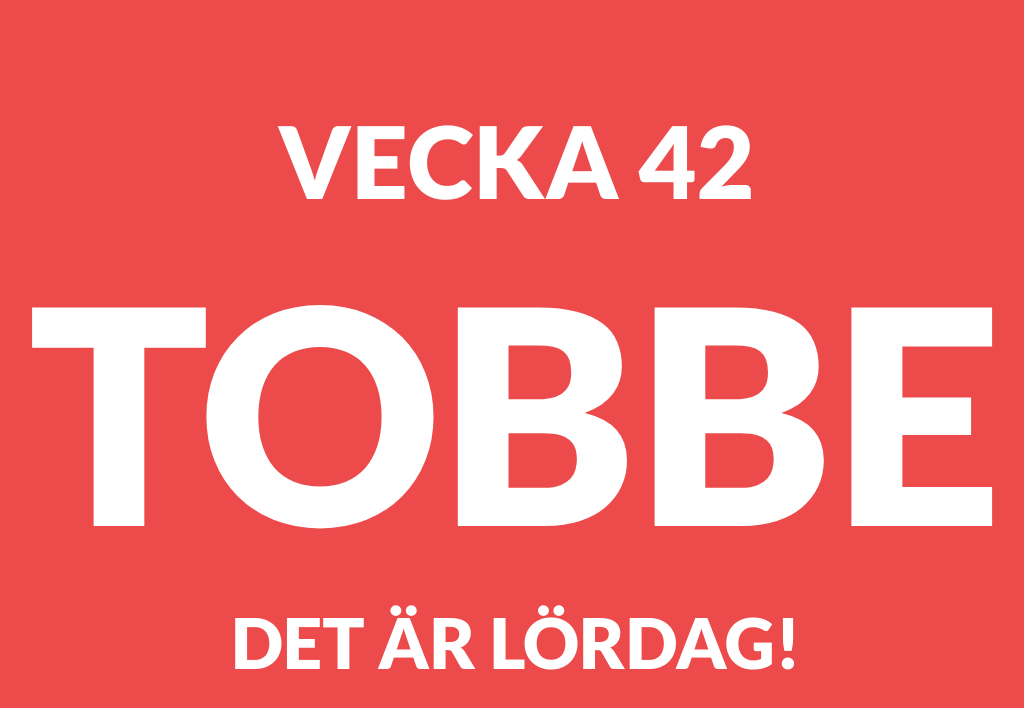
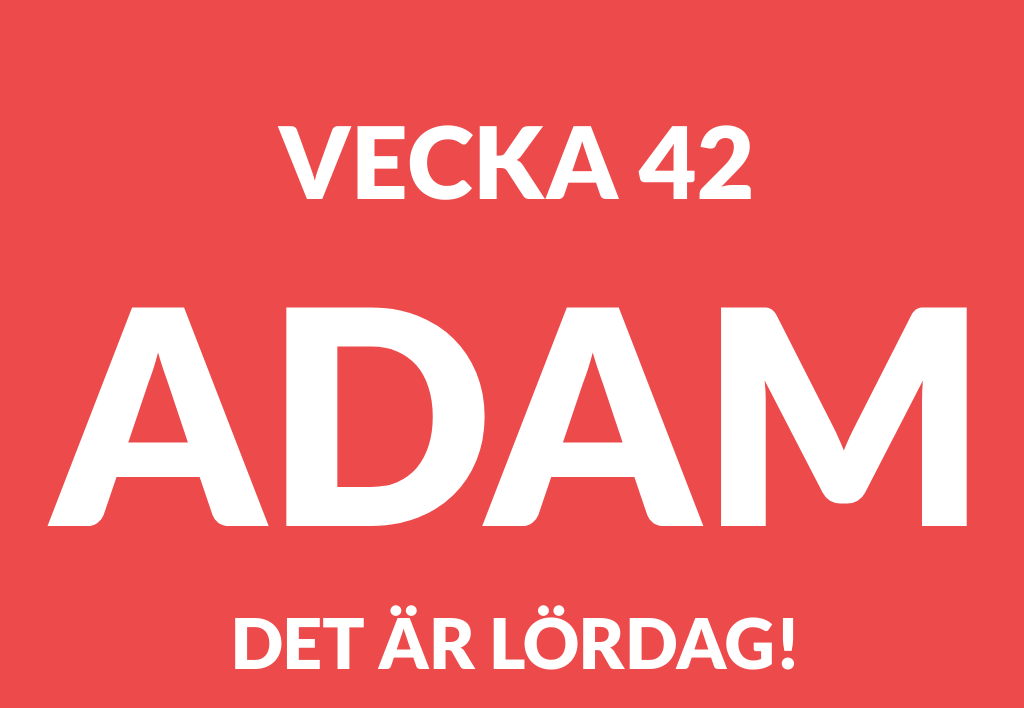
Before and after one commit to adamheldring/vemstips, a plain HTML site: page index.html in a window 1280 px wide. Shown: the whole page, without its empty margins (124-1148 px from the left). Drawn offline with Linux system fonts and the light colour scheme.

Commit message:
updated player turn

```diff
--- a/script.js
+++ b/script.js
@@ -7,7 +7,7 @@ const today = new Date();
 
 // Starts Counter at midnight to Sunday day one of week one,
 // 6 days before first tips (Åke's turn)
-const startDate = new Date("November 18, 2018 00:00:01");
+const startDate = new Date("November 25, 2018 00:00:01");
 
 // Gets HTML elements
 const body = document.getElementById("body");
```
Also changed, not shown: index.html (+3 -3 lines).
